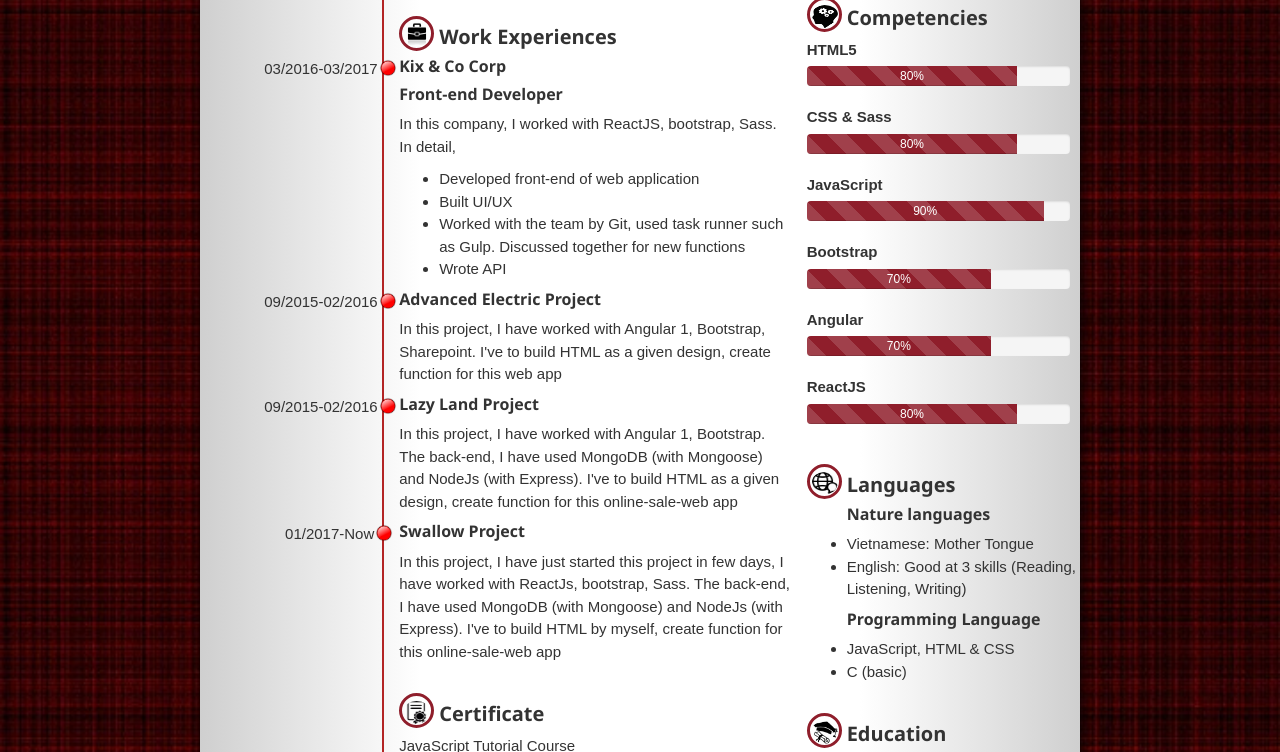
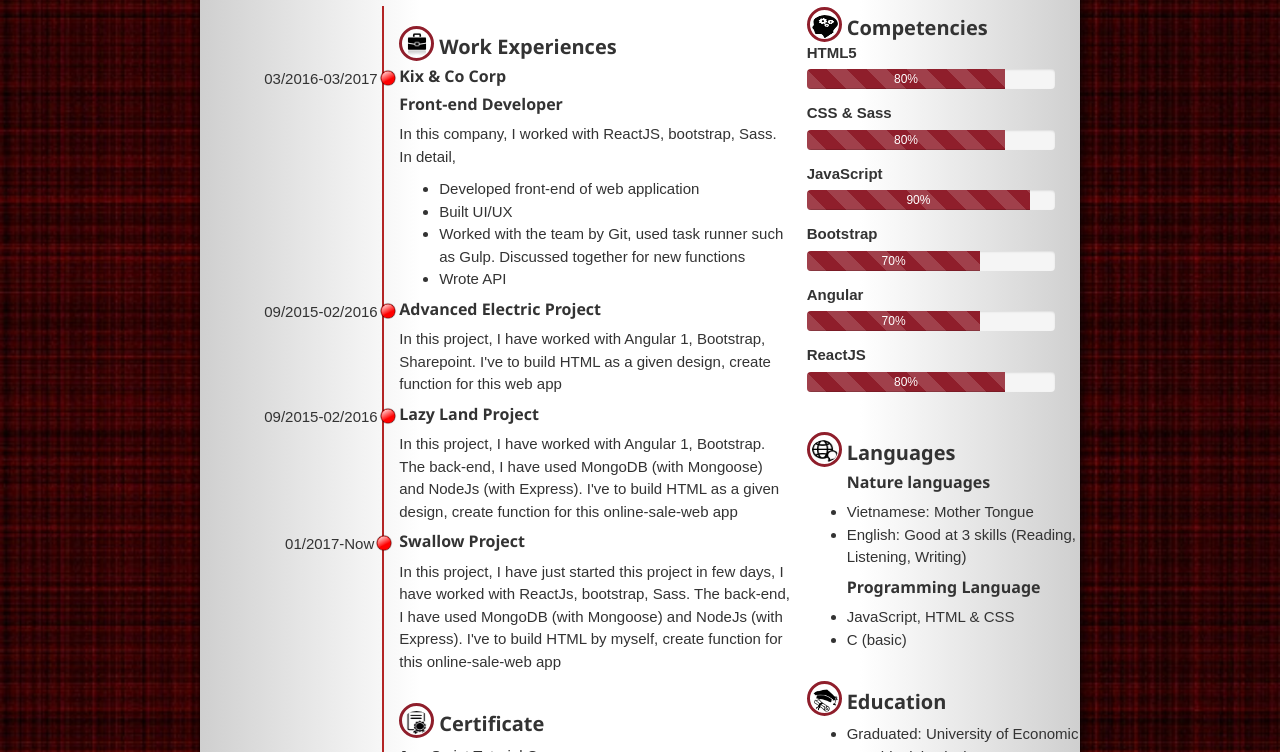
Before and after one commit to nguyenthuyhanh0805/CV, a website: page public/cv.html in a window 1280 px wide. Shown: the part 266-1018 px from the top of the page. Drawn offline with nearby package versions, Linux system fonts and the light colour scheme.

Commit message:
fix desgin

```diff
--- a/public/cv.html
+++ b/public/cv.html
@@ -27,7 +27,7 @@
                         </div>
                         <div class="col-xs-8 .col-sm-8 col-md-8 col-lg-8">
                             <h3 class="title">Curriculum Vitae</h3>
-                            <h1 class="full-name">Thuy Hanh Nguyen</h1>
+                            <h1 class="full-name">Nguyen Thuy Hanh</h1>
                             <h3 class="job-position">Front - end web developer</h3>
                         </div>
                         <div class="work-experience">
@@ -88,7 +88,7 @@
                     </div>
                     <div class="skill">
                         <div>
-                            <div>
+                            <div class="margin-top-progress-bar">
                                 <label>HTML5</label>
                                 <div class="progress">
                                     <div class="progress-bar progress-bar-striped active" role="progressbar"
@@ -98,7 +98,7 @@
                                 </div>
                             </div>
 
-                            <div>
+                            <div class="margin-top-progress-bar">
                                 <label>CSS & Sass</label>
                                 <div class="progress">
                                     <div class="progress-bar progress-bar-striped active" role="progressbar"
@@ -107,7 +107,7 @@
                                     </div>
                                 </div>
                             </div>
-                            <div>
+                            <div class="margin-top-progress-bar">
                                 <label>JavaScript</label>
                                 <div class="progress">
                                     <div class="progress-bar progress-bar-striped active" role="progressbar"
@@ -116,7 +116,7 @@
                                     </div>
                                 </div>
                             </div>
-                            <div>
+                            <div class="margin-top-progress-bar">
                                 <label>Bootstrap</label>
                                 <div class="progress">
                                     <div class="progress-bar progress-bar-striped active" role="progressbar"
@@ -125,7 +125,7 @@
                                     </div>
                                 </div>
                             </div>
-                            <div>
+                            <div class="margin-top-progress-bar">
                                 <label>Angular</label>
                                 <div class="progress">
                                     <div class="progress-bar progress-bar-striped active" role="progressbar"
@@ -134,7 +134,7 @@
                                     </div>
                                 </div>
                             </div>
-                            <div>
+                            <div class="margin-top-progress-bar">
                                 <label>ReactJS</label>
                                 <div class="progress">
                                     <div class="progress-bar progress-bar-striped active" role="progressbar"
--- a/public/style.css
+++ b/public/style.css
@@ -49,9 +49,11 @@ body{
 }
 .form{
     background: linear-gradient(to right, #cfcfcf, white, white,white,#cfcfcf);
-    margin: 50px 200px 10px 200px;
+    margin: 50px 200px 30px 200px;
     box-shadow: 1px 2px 10px black;
     font-family: arial;
+    padding-bottom: 20px;
+    padding-top:10px
 }
 .img-profile{
     border-radius: 150%;
@@ -126,7 +128,7 @@ body{
     float:left
 }
 .skill{
-    padding-right: 10px
+    padding-right: 25px
 }
 
 .work-experience-icon2{
@@ -141,3 +143,6 @@ body{
     margin-left:10px;
     font-weight: 600;
 }
+.margin-top-progress-bar{
+    margin-top: -7px
+}
```
